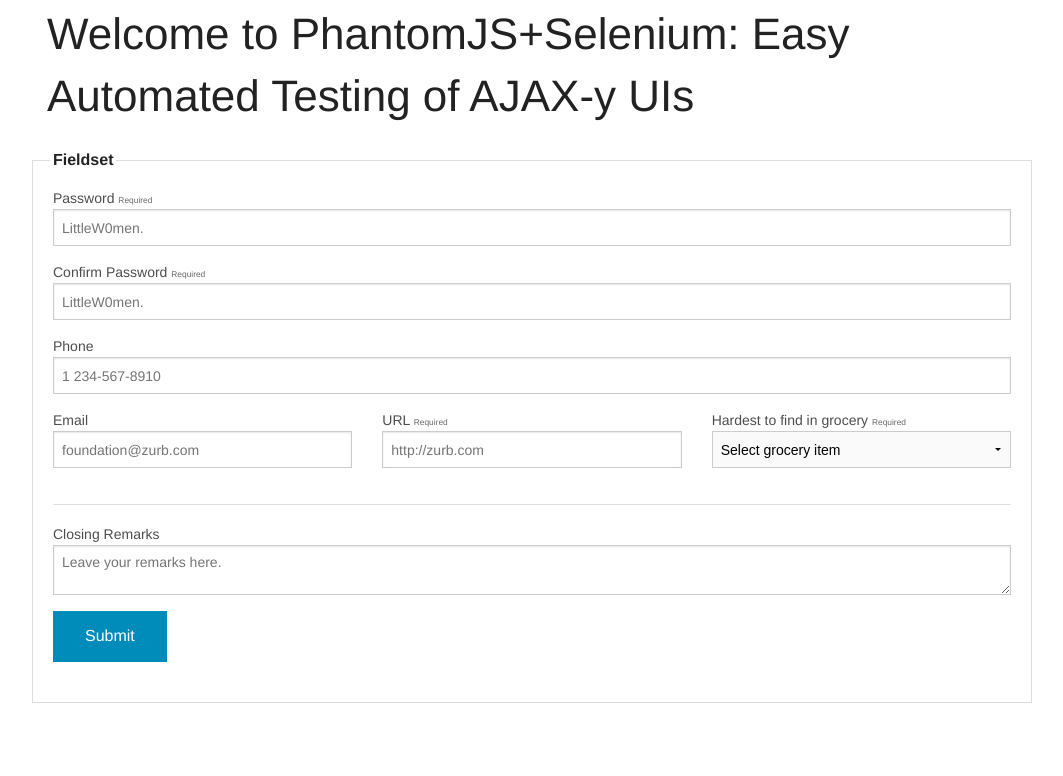
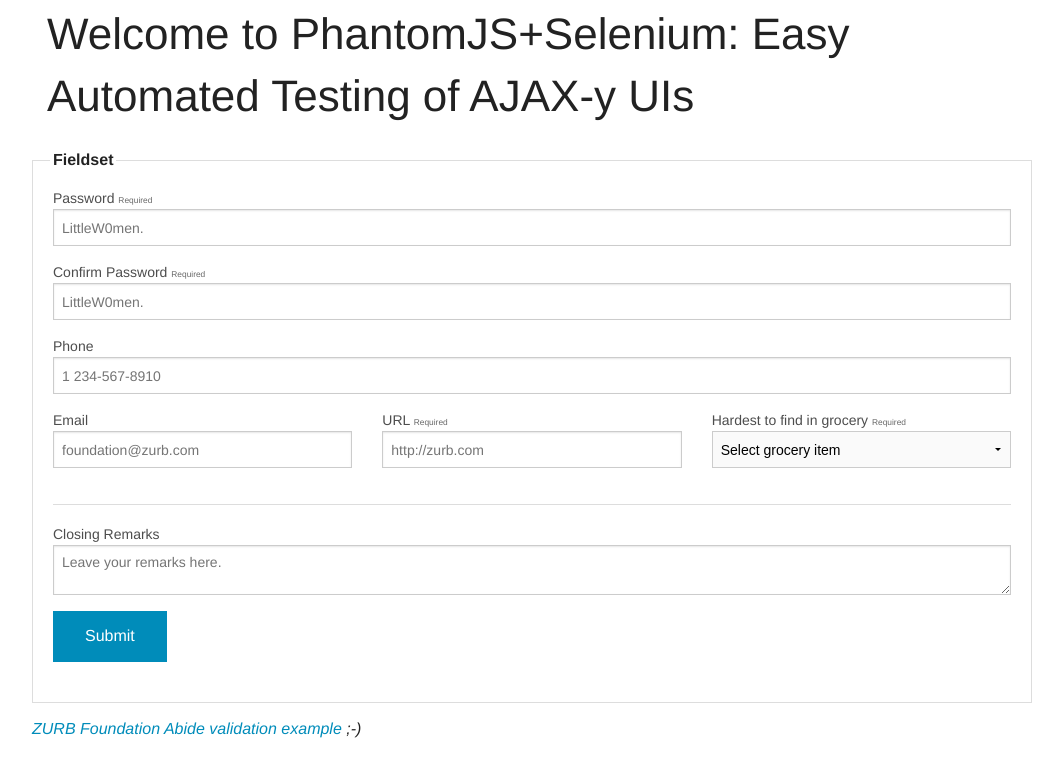
Before and after one commit to mredar/code4lib-2014-PhantomJS-Selenium, a plain HTML site: page index.html in a window 1280 px wide. Shown: the whole page, without its empty margins (108-1171 px from the left). Drawn offline with Linux system fonts and the light colour scheme.

Commit message:
citation to zurb

```diff
--- a/index.html
+++ b/index.html
@@ -94,6 +94,7 @@
 
   </fieldset>
 </form>
+<cite><a href="http://foundation.zurb.com/docs/components/abide.html">ZURB Foundation Abide validation example</a> ;-)</cite>
 </div>
 
 <!--
@@ -110,6 +111,7 @@
   </div>
 </div>
 -->
+
     <script src="foundation/js/vendor/jquery.js"></script>
     <script src="foundation/js/foundation.min.js"></script>
     <script>
```
